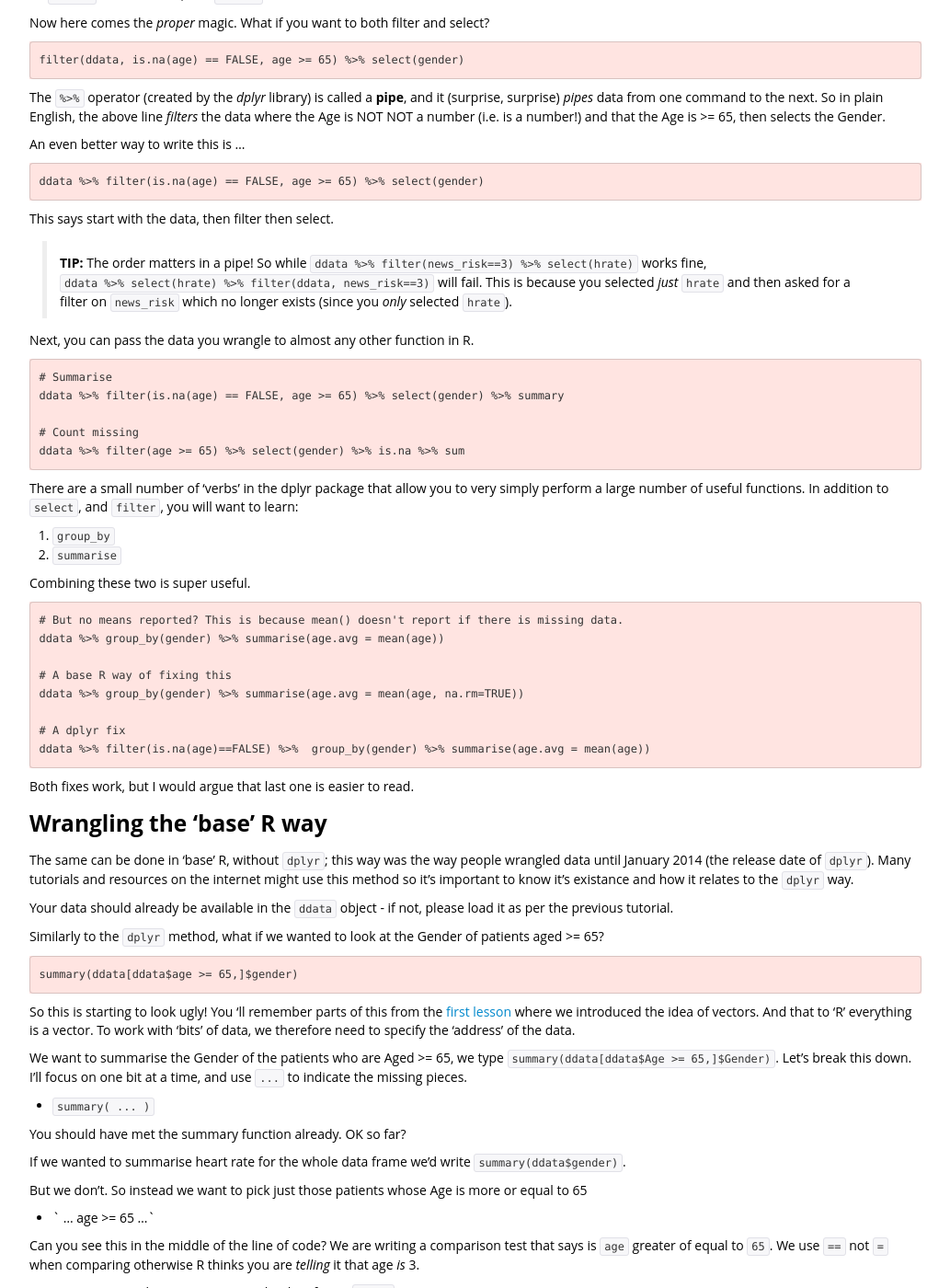
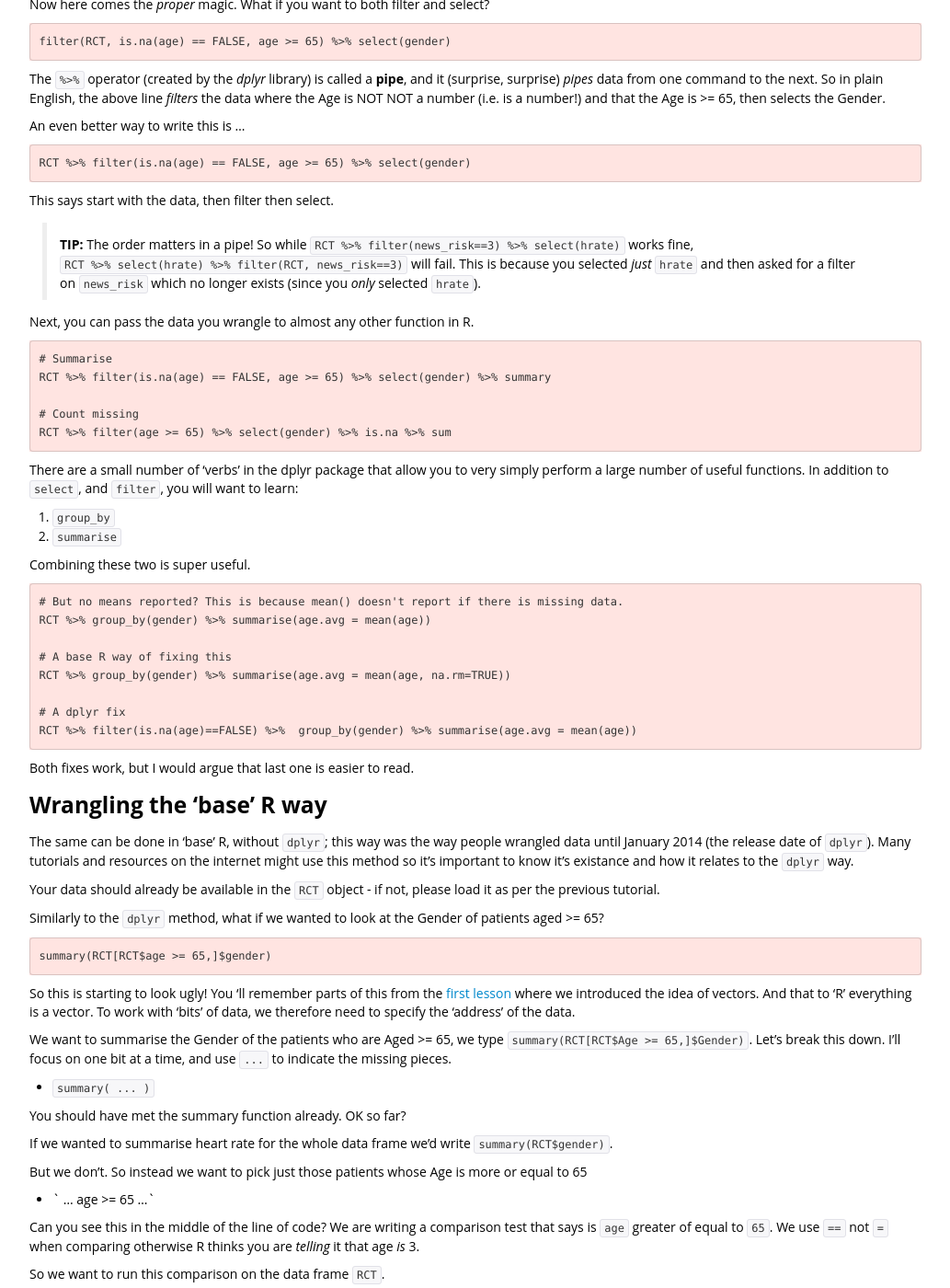
Before and after one commit to uclhal/Data-Science-for-Docs, a Jekyll site: the page built from 04-lesson-04-data-wrangling.md, in a window 1280 px wide and 1400 px high, scrolled down 1434 px. Shown: the whole window at 92% size, without its empty margins (123-1156 px from the left). Built offline with Jekyll 4.4.1, drawn with Linux system fonts in a browser that asks for light colours; nearby versions of some CDN libraries; library files that are not in the unit come from our copies; some of the changed text lies outside the part shown.

Commit message:
Updated to change all occurrences of "ddata" to "RCT". Renamed this object to improve the continuity between lectures.

```diff
--- a/04-lesson-04-data-wrangling.md
+++ b/04-lesson-04-data-wrangling.md
@@ -50,22 +50,22 @@ library(dplyr)
 ~~~
 
 
-Go ahead now and import our analgesia following breast surgery RCT data and name the data frame `ddata` (data is 'reserved' word in R hence we can't use it)
+Go ahead now and import our analgesia following breast surgery RCT data and name the data frame `RCT`.
 
 Now let's _filter_ by row.
 
 ~~~ R
-filter(ddata, is.na(age) == FALSE, age >= 65)
+filter(RCT, is.na(age) == FALSE, age >= 65)
 ~~~
 
-Done! It _filters_ rows from the `ddata` data frame where `age` is NOT NOT a number (therefore is a number, so we get rid of empty fields) and the Age is >= `65`.
+Done! It _filters_ rows from the `RCT` data frame where `age` is NOT NOT a number (therefore is a number, so we get rid of empty fields) and the Age is >= `65`.
 
 > **TIP:** Comparisons in R: Most of these are obvious `>` (greater than), `>=` (greater than or equal to), and similarly for `<` and `<=`.  The `!=` operator means 'not equal to'. But when we want to check if something _is_ equal to something else we _must_ use `==`. Why? Because although R prefers you to use `<-` when you name things, most programming languages use `=`, and even R expects you to use `=` when you pass values to functions. So, for a function such as `mean(x)` we are normally lazy when we write `mean(hrate)`. We should write `mean(x=hrate)`, because _inside_ the function all the work is done with the variable `x`. When we write `mean(x=hrate)` we explicitly telling R that we want it to use `hrate` in place of `x`. This is a very long winded way of saying that when you want to _test_ if one thing is equal to another then you need a different way of writing this, hence `==`.
 
 Just want the Gender colum? Then
 
 ~~~ R
-select(ddata, gender)
+select(RCT, gender)
 ~~~
 
 So `filter` chooses rows, and `select` chooses columns.
@@ -73,7 +73,7 @@ So `filter` chooses rows, and `select` chooses columns.
 Now here comes the _proper_ magic. What if you want to both filter and select?
 
 ~~~ R
-filter(ddata, is.na(age) == FALSE, age >= 65) %>% select(gender)
+filter(RCT, is.na(age) == FALSE, age >= 65) %>% select(gender)
 ~~~
 
 The `%>%` operator (created by the _dplyr_ library) is called a **pipe**, and it (surprise, surprise) _pipes_ data from one command to the next. So in plain English, the above line _filters_ the data where the Age  is NOT NOT a  number (i.e. is a number!) and that the Age is >= 65, then selects the Gender.
@@ -81,21 +81,21 @@ The `%>%` operator (created by the _dplyr_ library) is called a **pipe**, and it
 An even better way to write this is ...
 
 ~~~ R
-ddata %>% filter(is.na(age) == FALSE, age >= 65) %>% select(gender)
+RCT %>% filter(is.na(age) == FALSE, age >= 65) %>% select(gender)
 ~~~
 
 This says start with the data, then filter then select.
 
-> **TIP:** The order matters in a pipe! So while `ddata %>% filter(news_risk==3) %>% select(hrate)` works fine, `ddata %>% select(hrate) %>% filter(ddata, news_risk==3)` will fail. This is because you selected _just_  `hrate` and then asked for a filter on `news_risk` which no longer exists (since you _only_ selected `hrate`).
+> **TIP:** The order matters in a pipe! So while `RCT %>% filter(news_risk==3) %>% select(hrate)` works fine, `RCT %>% select(hrate) %>% filter(RCT, news_risk==3)` will fail. This is because you selected _just_  `hrate` and then asked for a filter on `news_risk` which no longer exists (since you _only_ selected `hrate`).
 
 Next, you can pass the data you wrangle to almost any other function in R.
 
 ~~~ R
 # Summarise
-ddata %>% filter(is.na(age) == FALSE, age >= 65) %>% select(gender) %>% summary
+RCT %>% filter(is.na(age) == FALSE, age >= 65) %>% select(gender) %>% summary
 
 # Count missing
-ddata %>% filter(age >= 65) %>% select(gender) %>% is.na %>% sum
+RCT %>% filter(age >= 65) %>% select(gender) %>% is.na %>% sum
 ~~~
 
 There are a small number of 'verbs' in the dplyr package that allow you to very simply perform a large number of useful functions. In addition to `select`, and `filter`, you will want to learn:
@@ -107,13 +107,13 @@ Combining these two is super useful.
 
 ~~~ R
 # But no means reported? This is because mean() doesn't report if there is missing data.
-ddata %>% group_by(gender) %>% summarise(age.avg = mean(age))
+RCT %>% group_by(gender) %>% summarise(age.avg = mean(age))
 
 # A base R way of fixing this
-ddata %>% group_by(gender) %>% summarise(age.avg = mean(age, na.rm=TRUE))
+RCT %>% group_by(gender) %>% summarise(age.avg = mean(age, na.rm=TRUE))
 
 # A dplyr fix
-ddata %>% filter(is.na(age)==FALSE) %>%  group_by(gender) %>% summarise(age.avg = mean(age))
+RCT %>% filter(is.na(age)==FALSE) %>%  group_by(gender) %>% summarise(age.avg = mean(age))
 ~~~
 
 Both fixes work, but I would argue that last one is easier to read.
@@ -121,7 +121,7 @@ Both fixes work, but I would argue that last one is easier to read.
 <!--
 ~~~ R
 library(ggplot2)
-ddata %>% group_by(news_risk) %>% select(hrate) %>%  plot(ddata$hrate)
+RCT %>% group_by(news_risk) %>% select(hrate) %>%  plot(RCT$hrate)
 ~~~
  -->
 <!-- - [ ] TODO(2016-06-02): add in exercises -->
@@ -132,23 +132,23 @@ ddata %>% group_by(news_risk) %>% select(hrate) %>%  plot(ddata$hrate)
 
 The same can be done in 'base' R, without `dplyr`; this way was the way people wrangled data until January 2014 (the release date of `dplyr`). Many tutorials and resources on the internet might use this method so it's important to know it's existance and how it relates to the `dplyr` way.
 
-Your data should already be available in the `ddata` object - if not, please load it as per the previous tutorial.
+Your data should already be available in the `RCT` object - if not, please load it as per the previous tutorial.
 
 Similarly to the `dplyr` method, what if we wanted to look at the Gender of patients aged >= 65?
 
 ~~~ R
-summary(ddata[ddata$age >= 65,]$gender)
+summary(RCT[RCT$age >= 65,]$gender)
 ~~~
 
 So this is starting to look ugly! You 'll remember parts of this from the [first lesson](00-lesson-00-intro.html) where we introduced the idea of vectors. And that to 'R' everything is a vector. To work with 'bits' of data, we therefore need to specify the 'address' of the data.
 
-We want to summarise the Gender of the patients who are Aged >= 65, we type `summary(ddata[ddata$Age >= 65,]$Gender)`. Let's break this down. I'll focus on one bit at a time, and use `...` to indicate the missing pieces.
+We want to summarise the Gender of the patients who are Aged >= 65, we type `summary(RCT[RCT$Age >= 65,]$Gender)`. Let's break this down. I'll focus on one bit at a time, and use `...` to indicate the missing pieces.
 
 - `summary( ... )`
 
 You should have met the summary function already. OK so far?
 
-If we wanted to summarise heart rate for the whole data frame we'd write `summary(ddata$gender)`.
+If we wanted to summarise heart rate for the whole data frame we'd write `summary(RCT$gender)`.
 
 But we don't. So instead we want to pick just those patients whose Age is more or equal to 65
 
@@ -157,20 +157,20 @@ But we don't. So instead we want to pick just those patients whose Age is more o
 Can you see this in the middle of the line of code? We are writing a comparison test that says is `age` greater of equal to `65`. We use `==` not `=` when comparing otherwise R thinks you are _telling_ it that age _is_ 3.
 
 
- So we want to run this comparison on the data frame `ddata`.
+ So we want to run this comparison on the data frame `RCT`.
 
-- `... ddata[ddata$age >= 65,] ...`
+- `... RCT[RCT$age >= 65,] ...`
 
-This is called subsetting. We take `ddata` and ask for some portion of it. Because `ddata` is a data frame (square table) then it has rows and columns. We choose rows and columns by specifyin `[row,column]`. So ...
+This is called subsetting. We take `RCT` and ask for some portion of it. Because `RCT` is a data frame (square table) then it has rows and columns. We choose rows and columns by specifyin `[row,column]`. So ...
 
-`ddata[3,1]` is the top left cell (row 3, column 1) of the third row of data
-`ddata[3, ]` is all of the third row
-`ddata[ ,1]` is all of the first column
+`RCT[3,1]` is the top left cell (row 3, column 1) of the third row of data
+`RCT[3, ]` is all of the third row
+`RCT[ ,1]` is all of the first column
 
 Now try
 
 ~~~ R
-ddata$age
+RCT$age
 ~~~
 
 We get the Age for every row.
@@ -178,12 +178,12 @@ We get the Age for every row.
 Next try
 
 ~~~ R
-ddata$age >= 65
+RCT$age >= 65
 ~~~
 
 We get a list of True/False responses based on our test.
 
-So `... ddata[ddata$age >= 65,] ...` is simply wrapping the test inside the row selector. Notice the `,` after the test. That is telling R we want the test applied row-wise when selecting- which makes sense since the test is applied once per row for the column.
+So `... RCT[RCT$age >= 65,] ...` is simply wrapping the test inside the row selector. Notice the `,` after the test. That is telling R we want the test applied row-wise when selecting- which makes sense since the test is applied once per row for the column.
 
 <a name="things"></a>
 
```
Also changed, not shown: other parts of 04-lesson-04-data-wrangling.md (+2 -2 lines).
